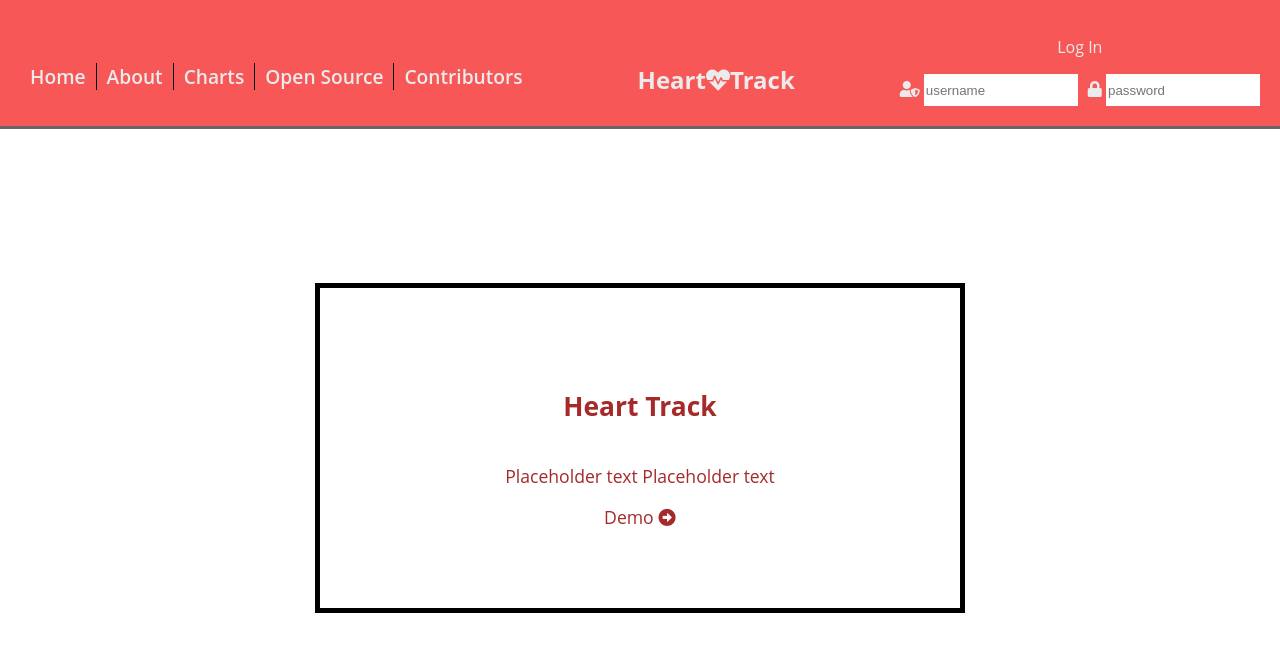
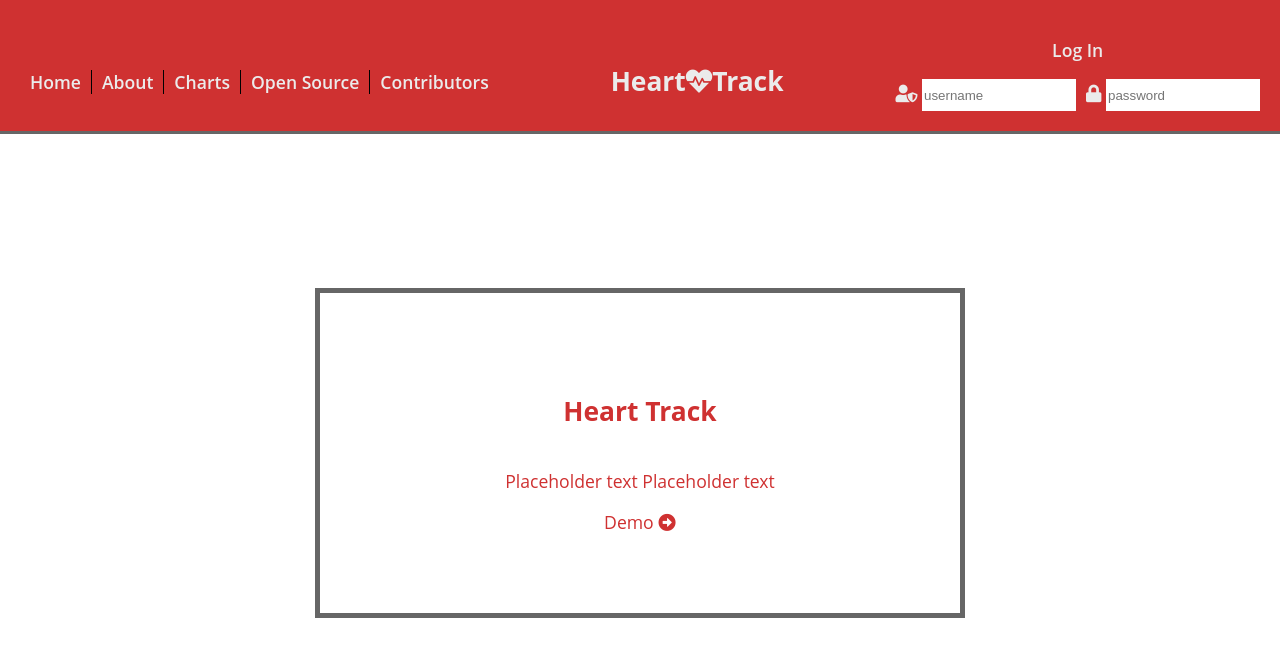
Before and after one commit to JS-goose/heart-track, a React (Create React App) app: page / in a window 1280 px wide. Shown: the top 656 px of the page. Built offline with nearby package versions, Linux system fonts and the light colour scheme.

Commit message:
adjusted styling and added color variables

```diff
--- a/src/App.css
+++ b/src/App.css
@@ -1,3 +1,9 @@
+:root {
+  --gray: rgb(102, 102, 102);
+  --white: rgb(235, 235, 235);
+  --red: rgb(207, 49, 49);
+}
+
 html,
 body {
   height: 100%;
--- a/src/components/layout/CenterModal/CenterModal.module.css
+++ b/src/components/layout/CenterModal/CenterModal.module.css
@@ -2,9 +2,9 @@
     display: flex;
     flex-direction: column;
     justify-content: center;
-    border: 5px solid black;
+    border: 5px solid var(--gray);
     font-size: 1.1rem;
-    color: brown;
+    color: var(--red);
     width: 50%;
     height: 40%;
     align-self: center;
--- a/src/components/layout/navigation/Nav.module.css
+++ b/src/components/layout/navigation/Nav.module.css
@@ -4,10 +4,12 @@
   justify-content: space-between;
   align-items: flex-end;
   margin: 0;
-  background-color: rgb(248, 87, 87);
-  border-bottom: 3px solid rgb(102, 102, 102);
+  background-color: var(--red);
+  border-bottom: 3px solid var(--gray);
   padding: 10px;
-  color: rgb(235, 235, 235);
+  color: var(--white);
+  font-size: 1.1rem;
+  font-weight: 600;
 }
 
 #nav-links-list {
@@ -26,8 +28,6 @@
   text-decoration: none;
   position: relative;
   color: inherit;
-  font-size: 1.2rem;
-  font-weight: 600;
   padding-bottom: 10px;
 }
 
```
